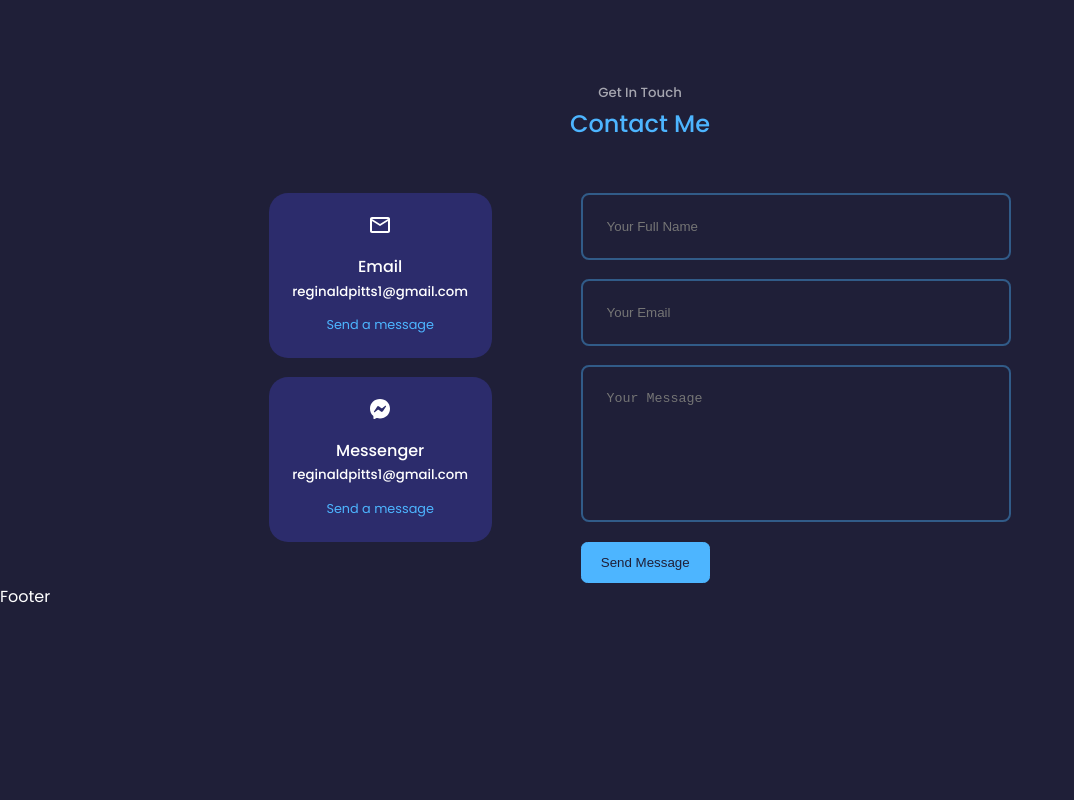
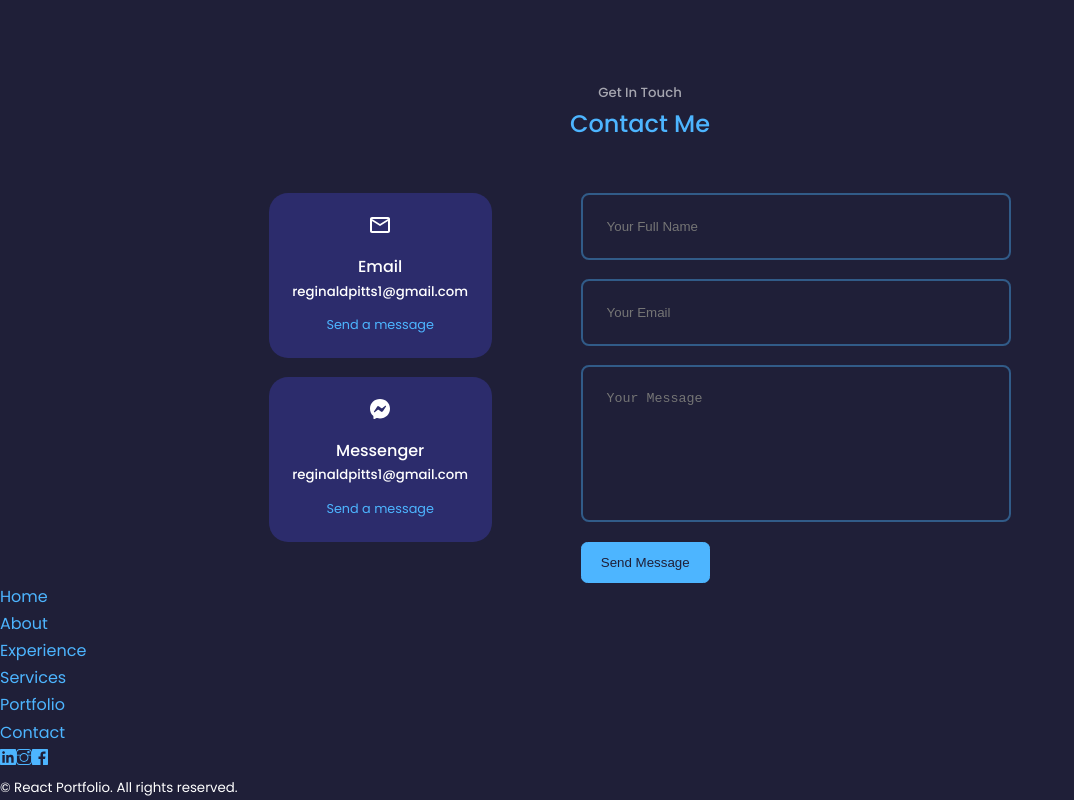
Before and after one commit to Reginald-Pitts-1/React_Portfolio, a React (Create React App) app in the folder portfolio-1/: page / in a window 1280 px wide. Shown: the part 3765-4565 px from the top of the page, without its empty margins (0-1074 px from the left). Before the commit the page ends 4375 px from the top, so only its background shows below. Built offline with nearby package versions, Linux system fonts and the light colour scheme; the HTML template or start-up script is replaced by a standard one.

Commit message:
created html code within footer.jsx

```diff
--- a/portfolio-1/src/components/Footer/Footer.jsx
+++ b/portfolio-1/src/components/Footer/Footer.jsx
@@ -1,9 +1,36 @@
 import React from 'react'
 import './Footer.css'
+import {GrFacebook} from 'react-icons/gr'
+import {GrLinkedin} from 'react-icons/gr'
+import {TfiInstagram} from 'react-icons/tfi'
+
 
 const Footer = () => {
   return (
-    <div>Footer</div>
+    <footer>
+
+      <a href="#" className="footer_logo"></a>
+
+      <ul className="permalinks">
+        <li><a href="#">Home</a></li>
+        <li><a href="#about">About</a></li>
+        <li><a href="#experience">Experience</a></li>
+        <li><a href="#services">Services</a></li>
+        <li><a href="#portfolio">Portfolio</a></li>
+        <li><a href="#contact">Contact</a></li>
+      </ul>
+
+      <div className="footer_socials">
+        <a href="https://www.linkedin.com/in/reginald-pitts-248073229/">< GrLinkedin /></a>
+        <a href="https://www.instagram.com/reggiep_93/"><TfiInstagram /></a>
+        <a href="https://www.facebook.com/truthsrebirth"><GrFacebook /></a>
+      </div>
+
+      <div className="footer_copyright">
+        <small>&copy; React Portfolio. All rights reserved.</small>
+      </div>
+
+    </footer>
   )
 }
 
```
